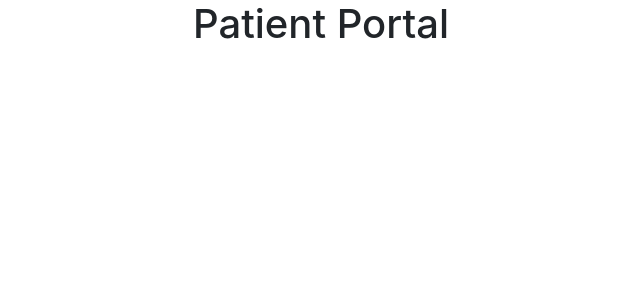
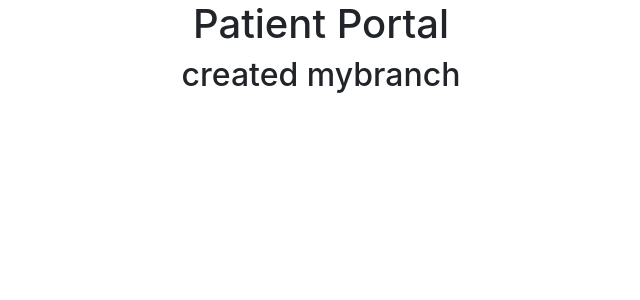
Before and after one commit to nishant-citius/patient_portalV1, a React (Create React App) app in the folder patient_portal/: page / in a window 1280 px wide. Shown: the top 300 px of the page, without its empty margins (319-959 px from the left). Built offline with nearby package versions, Linux system fonts and the light colour scheme.

Commit message:
checking for branch

```diff
--- a/patient_portal/src/App.js
+++ b/patient_portal/src/App.js
@@ -6,6 +6,7 @@ function App() {
       <div className="row justify-content-center">
         <div className="col-4">
           <h1>Patient Portal</h1>
+          <h2>created mybranch</h2>
         </div>
       </div>
     </div>
```
